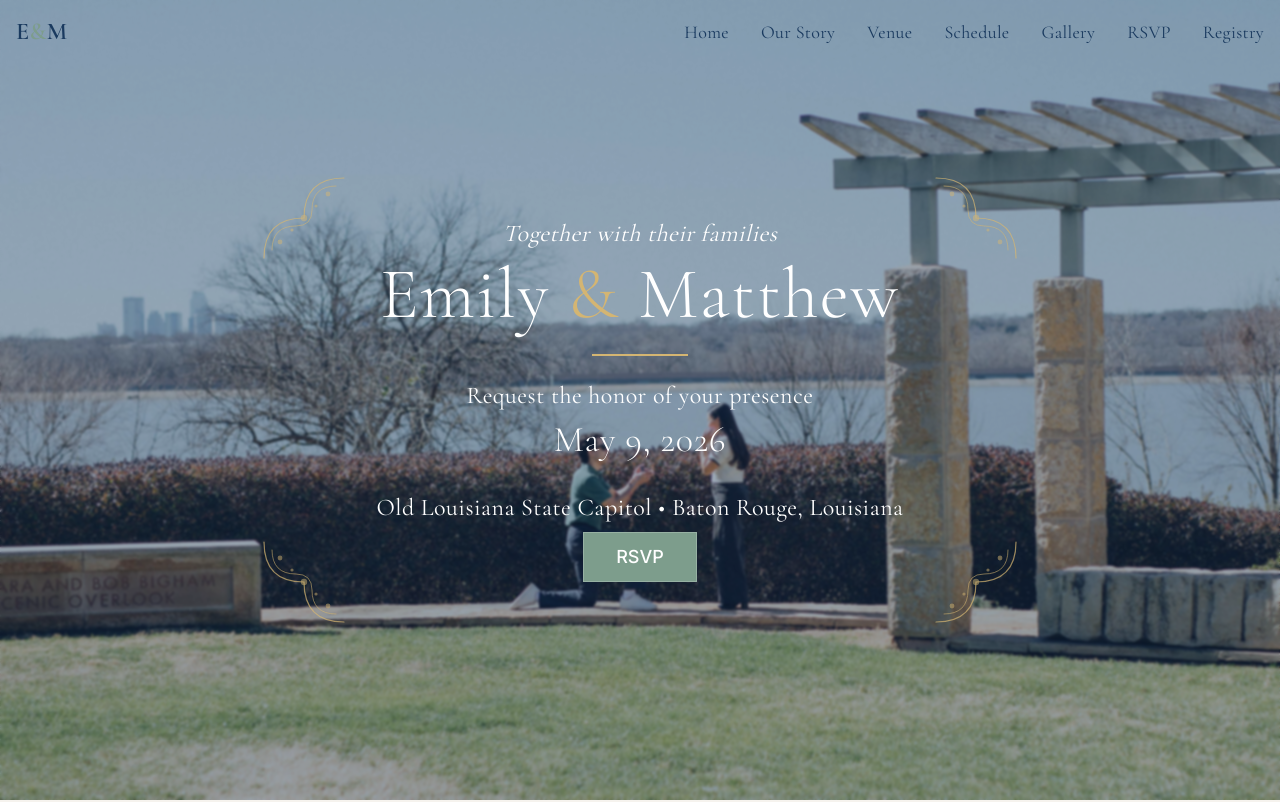
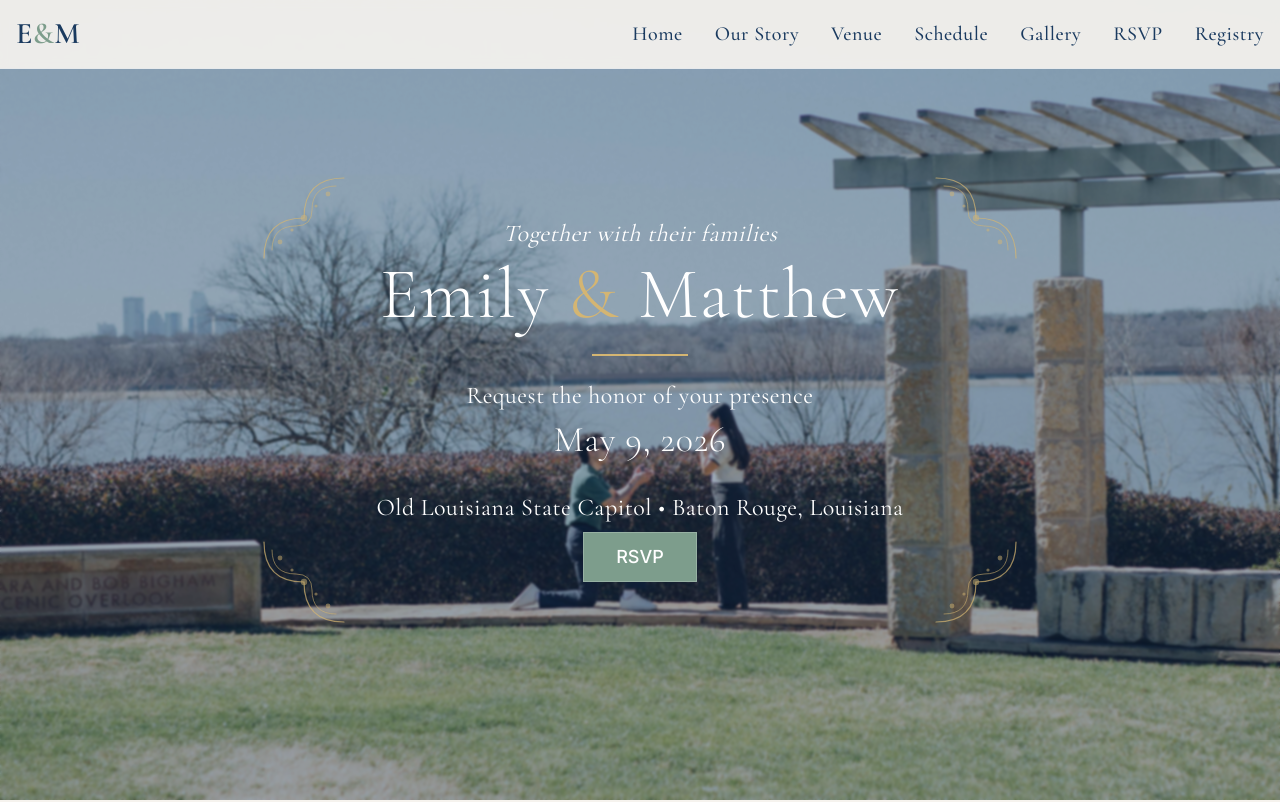
Before and after one commit to stephschofield/emily-and-matthews-wedding-site, a Next.js app: page / in a window 1280 px wide. Shown: the top 802 px of the page. Built offline with nearby package versions, Linux system fonts and the light colour scheme; grey boxes are pictures that could not be loaded.

Commit message:
style: update nav bar to light tan background
Change nav bar to cream/tan with dark text for better contrast

Co-authored-by: Stephanie Schofield <95766070+stephschofield@users.noreply.github.com>

```diff
--- a/components/nav-bar.tsx
+++ b/components/nav-bar.tsx
@@ -34,28 +34,33 @@ export function NavBar() {
   return (
     <nav
       className={cn(
-        "fixed top-0 left-0 right-0 z-50 transition-all duration-300 font-cormorant",
-        isScrolled ? "bg-cream/95 backdrop-blur-sm shadow-md py-2" : "bg-transparent py-4",
+        "fixed top-0 left-0 right-0 z-50 transition-all duration-300 font-cormorant border-b border-slate-200/50",
+        isScrolled ? "bg-cream/95 backdrop-blur-sm shadow-sm py-3" : "bg-cream/90 backdrop-blur-sm py-4",
       )}
     >
       <div className="container mx-auto px-4 flex justify-between items-center">
-        <Link href="/" className="text-2xl font-semibold text-navy">
+        <Link href="/" className="text-3xl font-semibold text-navy">
           E<span className="text-sage">&</span>M
         </Link>
 
         {isMobile ? (
           <>
-            <Button variant="ghost" size="icon" onClick={() => setIsMenuOpen(!isMenuOpen)} className="text-navy">
-              {isMenuOpen ? <X size={24} /> : <Menu size={24} />}
+            <Button
+              variant="ghost"
+              size="icon"
+              onClick={() => setIsMenuOpen(!isMenuOpen)}
+              className="text-navy hover:bg-navy/10"
+            >
+              {isMenuOpen ? <X size={28} /> : <Menu size={28} />}
             </Button>
 
             {isMenuOpen && (
-              <div className="fixed inset-0 top-16 bg-cream/95 backdrop-blur-sm z-40 flex flex-col items-center pt-10">
+              <div className="fixed inset-0 top-16 bg-cream/95 backdrop-blur-sm z-40 flex flex-col items-center pt-10 border-t border-slate-200/50">
                 {navLinks.map((link) => (
                   <Link
                     key={link.name}
                     href={link.href}
-                    className="text-xl py-4 text-navy hover:text-sage transition-colors"
+                    className="text-2xl py-4 text-navy hover:text-sage transition-colors font-medium"
                     onClick={() => setIsMenuOpen(false)}
                   >
                     {link.name}
@@ -67,7 +72,11 @@ export function NavBar() {
         ) : (
           <div className="flex items-center space-x-8">
             {navLinks.map((link) => (
-              <Link key={link.name} href={link.href} className="text-lg text-navy hover:text-sage transition-colors">
+              <Link
+                key={link.name}
+                href={link.href}
+                className="text-xl text-navy hover:text-sage transition-colors font-medium tracking-wide"
+              >
                 {link.name}
               </Link>
             ))}
--- a/components/registry-section.tsx
+++ b/components/registry-section.tsx
@@ -6,7 +6,7 @@ import { ExternalLink, Gift, Heart } from "lucide-react"
 import { FloralCornerTopLeft, FloralCornerBottomRight } from "@/components/floral-corner"
 
 export function RegistrySection() {
-  const registryUrl = "https://www.zola.com/wedding/stephanieandmr2026/registry"
+  const registryUrl = "https://www.zola.com/registry/stephanieandmr2026"
 
   return (
     <section id="registry" className="py-20 bg-sky-blue/5 relative">
```
